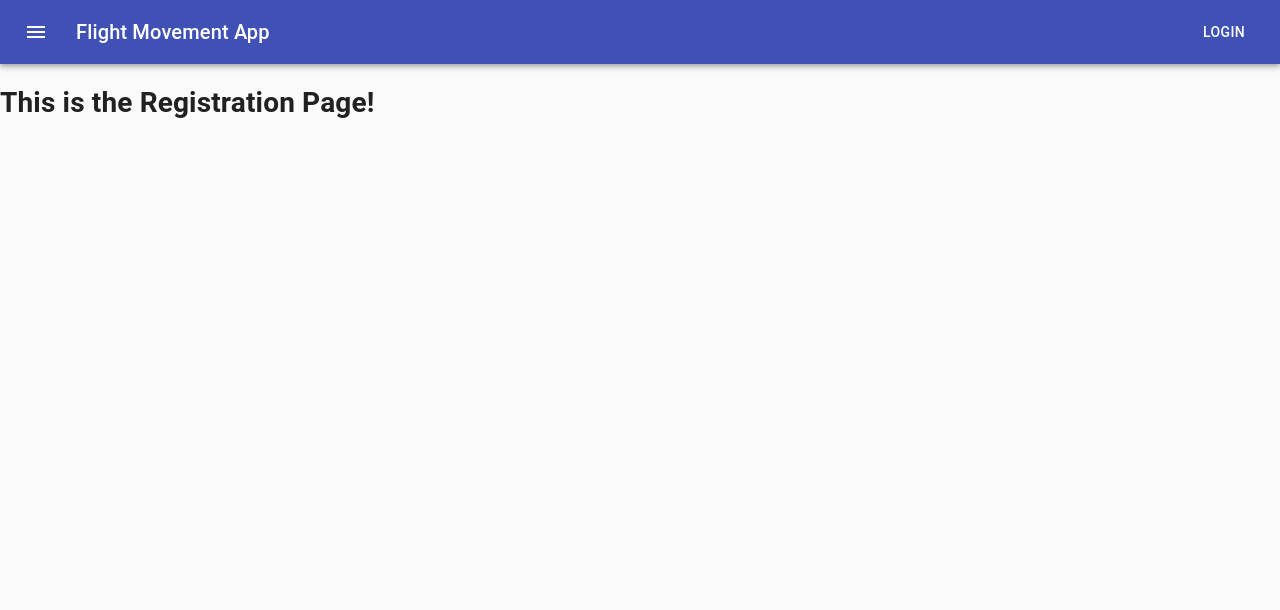
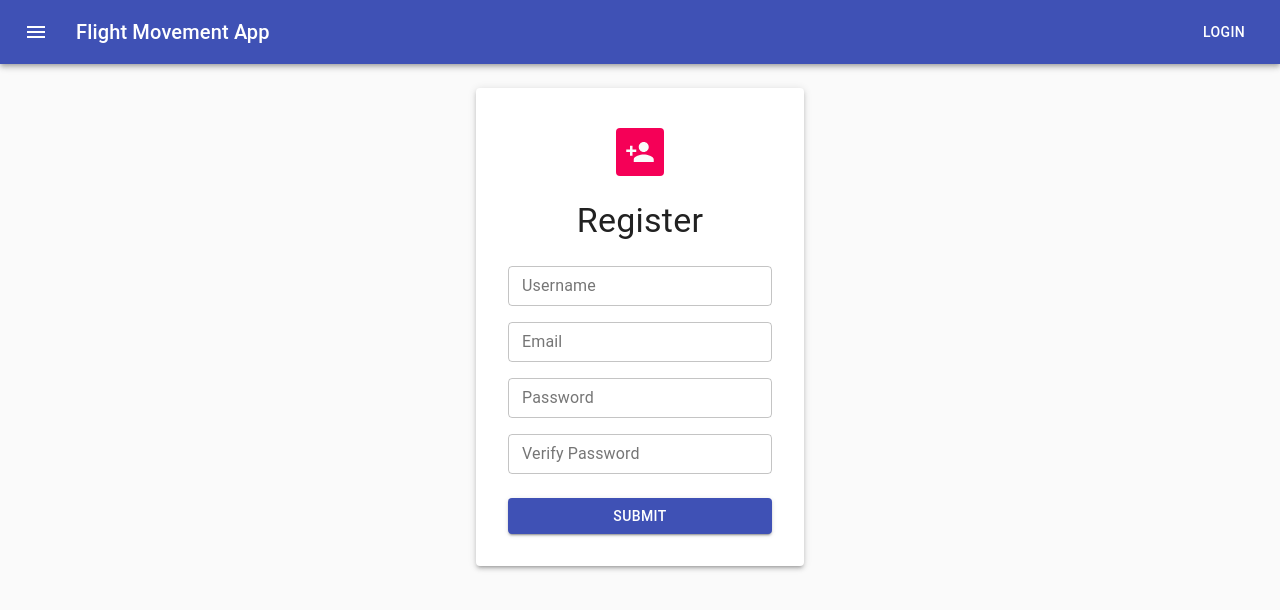
Before and after one commit to devchia254/flight-movement-app-v1, a React (Create React App) app: page /register in a window 1280 px wide. Shown: the top 610 px of the page. Built offline with nearby package versions, Linux system fonts and the light colour scheme.

Commit message:
created a register form page

```diff
--- /dev/null
+++ b/src/components/forms/RegisterForm.js
@@ -0,0 +1,94 @@
+import React from "react";
+
+import { makeStyles } from "@material-ui/core/styles";
+import { Button } from "@material-ui/core";
+import { Formik, Form } from "formik";
+import MyField from "../formik-fields/MyField.js";
+import * as yup from "yup";
+// import { DisplayFormikProps } from "../../test/DisplayFormikProps.js";
+
+const yupStringRules = yup
+  .string()
+  .required("Required")
+  .max(20, "Must be 20 characters or less");
+
+// Yup Configurations
+const yupValidationSchema = yup.object().shape({
+  username: yupStringRules,
+  email: yupStringRules,
+  password1: yupStringRules,
+  password2: yupStringRules,
+});
+
+const useStyles = makeStyles((theme) => ({
+  form: {
+    "& > *": {
+      margin: theme.spacing(1),
+    },
+    padding: theme.spacing(2, 2, 1),
+    width: "100%",
+    display: "flex",
+    flexDirection: "column",
+    alignItems: "center",
+  },
+  button: {
+    margin: theme.spacing(2, 0, 1),
+  },
+}));
+
+function RegisterForm() {
+  const classes = useStyles();
+
+  return (
+    <Formik
+      initialValues={{
+        username: "",
+        email: "",
+        password1: "",
+        password2: "",
+      }}
+      validationSchema={yupValidationSchema}
+      onSubmit={(values, { resetForm, setSubmitting }) => {
+        setSubmitting(true); // Makes async call and disables submit button
+
+        // setTimeout to mimic fetch POST data
+        setTimeout(() => {
+          alert(JSON.stringify(values));
+          // Clear form after submit
+          resetForm({
+            values: {
+              username: "",
+              email: "",
+              password1: "",
+              password2: "",
+            },
+          });
+          setSubmitting(false); // Enables submit button once submitted
+        }, 1500); // 3 secs timeout
+      }}
+    >
+      {(props) => (
+        <Form className={classes.form}>
+          <MyField label="Username" name="username" />
+          <MyField label="Email" name="email" />
+          <MyField label="Password" name="password1" />
+          <MyField label="Verify Password" name="password2" />
+          <Button
+            disabled={props.isSubmitting}
+            type="submit"
+            variant="contained"
+            color="primary"
+            fullWidth
+            className={classes.button}
+          >
+            submit
+          </Button>
+          {/* <pre>{JSON.stringify(props.values, null, 2)}</pre> */}
+          {/* <DisplayFormikProps {...props} /> */}
+        </Form>
+      )}
+    </Formik>
+  );
+}
+
+export default RegisterForm;
--- a/src/containers/UserLoginPage.js
+++ b/src/containers/UserLoginPage.js
@@ -6,7 +6,7 @@ import Paper from "@material-ui/core/Paper";
 import Grid from "@material-ui/core/Grid";
 import { withStyles } from "@material-ui/core/styles";
 import Avatar from "@material-ui/core/Avatar";
-import LockOpenIcon from "@material-ui/icons/LockOpen";
+import PersonIcon from "@material-ui/icons/Person";
 import Typography from "@material-ui/core/Typography";
 // import Card from "@material-ui/core/Card";
 // import CardContent from "@material-ui/core/CardContent";
@@ -53,7 +53,7 @@ class UserLoginPage extends Component {
         <Grid item xs={12} sm={6} md={6} lg>
           <Paper elevation={3} className={classes.paper}>
             <Avatar variant="rounded" className={classes.avatar}>
-              <LockOpenIcon className={classes.icon} />
+              <PersonIcon className={classes.icon} />
             </Avatar>
             <Typography variant="h4">Log In</Typography>
             <LoginForm />
--- a/src/containers/UserRegisterPage.js
+++ b/src/containers/UserRegisterPage.js
@@ -1,11 +1,61 @@
 import React, { Component } from "react";
 
-export default class UserRegisterPage extends Component {
+import RegisterForm from "../components/forms/RegisterForm";
+
+import Paper from "@material-ui/core/Paper";
+import Grid from "@material-ui/core/Grid";
+import { withStyles } from "@material-ui/core/styles";
+import Avatar from "@material-ui/core/Avatar";
+import PersonAddIcon from "@material-ui/icons/PersonAdd";
+import Typography from "@material-ui/core/Typography";
+
+const registerStyles = (theme) => ({
+  root: {
+    flexGrow: 1,
+    marginTop: theme.spacing(3),
+  },
+  paper: {
+    padding: theme.spacing(2),
+    display: "flex",
+    flexDirection: "column",
+    alignItems: "center",
+    maxWidth: "500px",
+  },
+  avatar: {
+    margin: theme.spacing(3),
+    backgroundColor: theme.palette.secondary.main,
+    width: theme.spacing(6),
+    height: theme.spacing(6),
+  },
+  form: {
+    paddingBottom: theme.spacing(10),
+  },
+  icon: {
+    fontSize: 30,
+  },
+});
+
+class UserRegisterPage extends Component {
   render() {
+    const { classes } = this.props;
     return (
-      <div>
-        <h1>This is the Registration Page!</h1>
-      </div>
+      <Grid
+        container
+        className={classes.root}
+        direction="column"
+        alignItems="center"
+      >
+        <Grid item xs={12} sm={6} md={6} lg>
+          <Paper elevation={3} className={classes.paper}>
+            <Avatar variant="rounded" className={classes.avatar}>
+              <PersonAddIcon className={classes.icon} />
+            </Avatar>
+            <Typography variant="h4">Register</Typography>
+            <RegisterForm />
+          </Paper>
+        </Grid>
+      </Grid>
     );
   }
 }
+export default withStyles(registerStyles)(UserRegisterPage);
```
